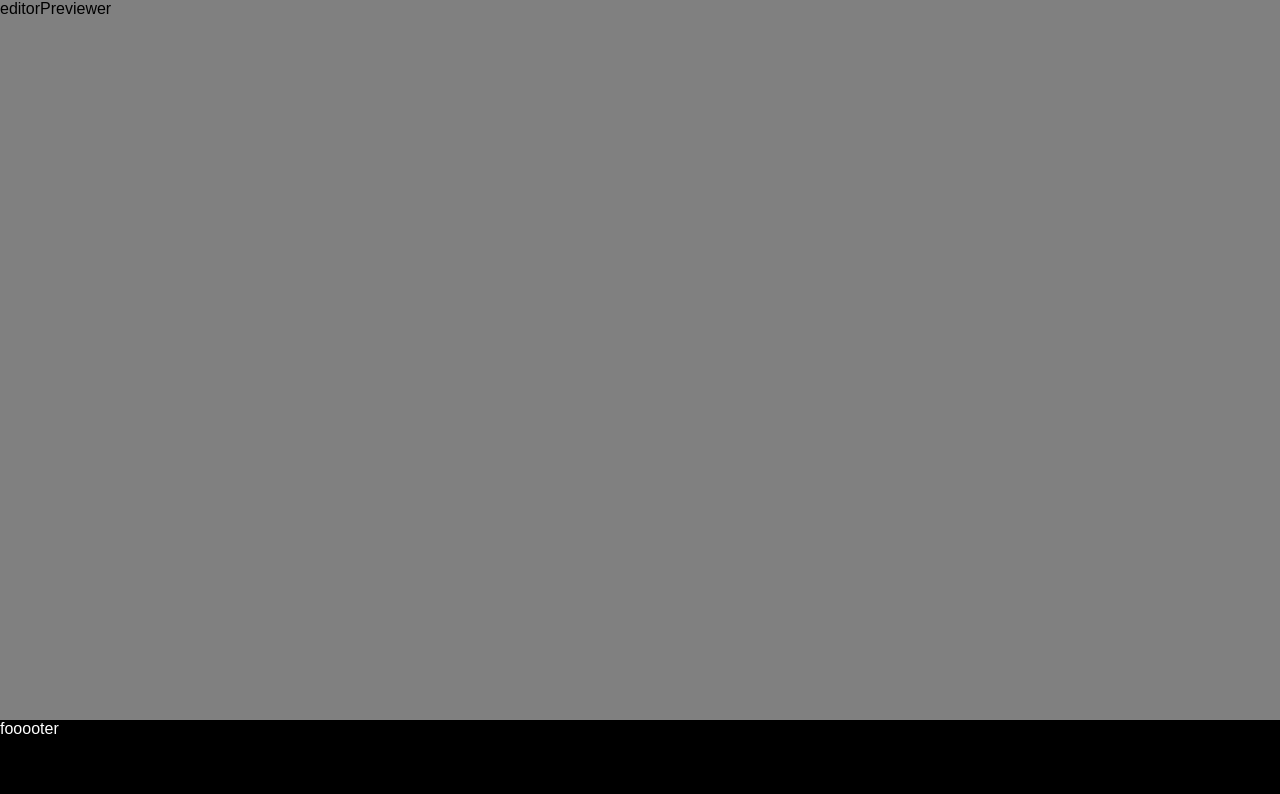
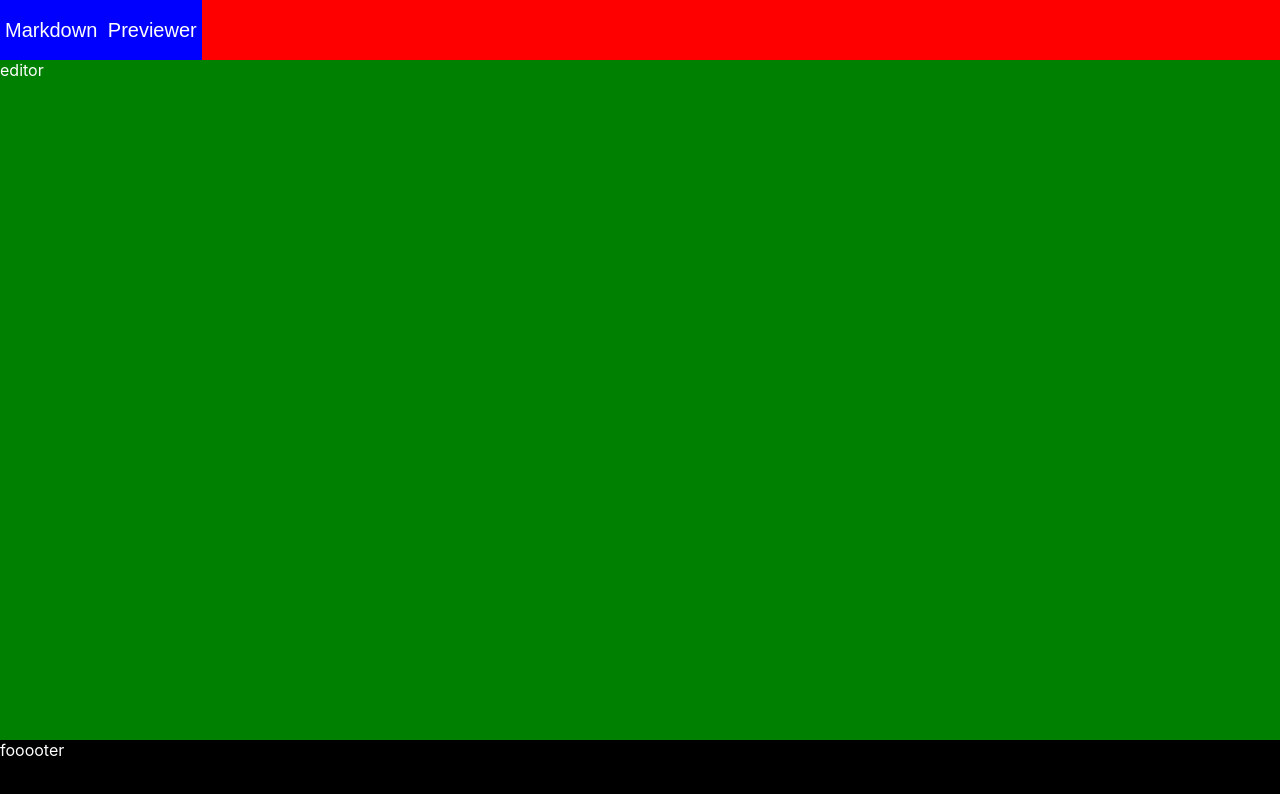
Before and after one commit to JohnDelta/markdown-previewer, a React (Create React App) app: page / in a window 1280 px wide. Shown: the top 794 px of the page. Built offline with nearby package versions, Linux system fonts and the light colour scheme.

Commit message:
css and component added

```diff
--- a/src/App.css
+++ b/src/App.css
@@ -1,7 +1,8 @@
 * {
 	margin : 0px;
 	padding : 0px;
-	font-family : arial, helvetica;
+	-webkit-font-smoothing: antialiased;
+	-moz-osx-font-smoothing: grayscale;
 }
 
 .App {
@@ -10,10 +11,18 @@
 	justify-content : center;
 }
 
+header {
+	background-color : red;
+	min-height : 7.5vh;
+	width : 100vw;
+	display : flex;
+	flex-direction : row;
+}
+
 main {
 	background-color : gray;
 	width : 100vw;
-	min-height  : 90vh;
+	min-height  : 85vh;
 	display : flex;
 	flex-direction : row;
 }
@@ -22,13 +31,47 @@ footer {
 	background-color : #000000;
 	color : #FFFFFF;
 	width : 100vw;
-	min-height : 10vh;
+	min-height : 7.5vh;
 }
 
 .Editor {
+	width : 100%;
+	height : 85vh;
 	color : white;
+	display : block;
+	background-color : green;
 }
 
 .Previewer {
+	width : 100%;
+	height : 85vh;
+	display : none;
 	color : white;
+	background-color : purple;
 }
+
+.editor-option-tab {
+	order : 1;
+}
+
+.editor-option-tab {
+	order : 2;
+}
+
+.option-tab {
+	background-color : blue;
+	color : #FFFFFF;
+	height : 7.5vh;
+	min-width : 100px;
+	text-decoration : none;
+	border : none;
+	padding : 0px 5px;
+	font-size : 20px;
+	transition-duration : 0.4s;
+	cursor : pointer;
+}
+
+.option-tab:hover {
+	transition-duration : 0.4s;
+	opacity : 0.5;
+}
--- a/src/App.js
+++ b/src/App.js
@@ -2,13 +2,17 @@ import React from 'react';
 import './App.css';
 import Editor from './Editor.js';
 import Previewer from './Previewer.js';
+import TabLinks from './TabLinks.js';
 
 function App() {
   return (
     <div className="App">
+		<header>
+			<TabLinks />
+		</header>
 		<main>
-			<Editor className="Editor" />
-			<Previewer className="Previewer" />
+			<Editor />
+			<Previewer />
 		</main>
 		<footer>
 			fooooter
--- a/src/Editor.js
+++ b/src/Editor.js
@@ -3,7 +3,7 @@ import React from 'react';
 class Editor extends React.Component {
 	render() {
 		return (
-			<div>editor</div>
+			<div className="Editor">editor</div>
 		);
 	}
 }
--- a/src/Previewer.js
+++ b/src/Previewer.js
@@ -3,7 +3,7 @@ import React from 'react';
 class Previewer extends React.Component {
 	render() {
 		return (
-			<div>Previewer</div>
+			<div className="Previewer">Previewer</div>
 		);
 	}
 }
--- /dev/null
+++ b/src/TabLinks.js
@@ -0,0 +1,14 @@
+import React from 'react';
+
+class TabLinks extends React.Component {
+	render() {
+		return (
+			<div className="TabLinks">
+				<button className="option-tab" title="something">Markdown</button>
+				<button className="option-tab" title="something">Previewer</button>
+			</div>
+		);
+	}
+}
+
+export default TabLinks;
```
